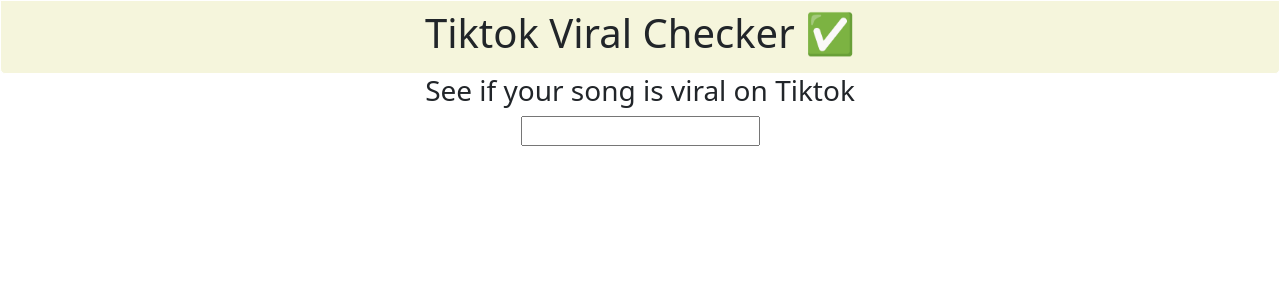
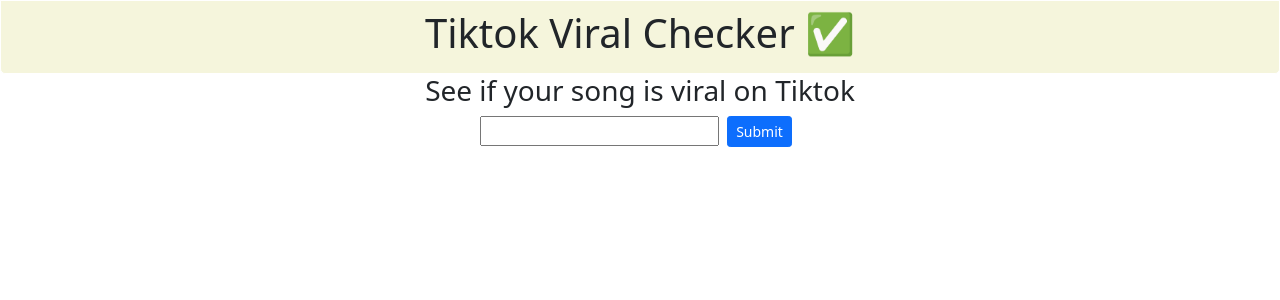
Before and after one commit to thomasl0433/tiktok-viral-checker-ui, a React (Create React App) app: page / in a window 1280 px wide. Shown: the top 300 px of the page. Built offline with nearby package versions, Linux system fonts and the light colour scheme; the HTML template or start-up script is replaced by a standard one.

Commit message:
added submit button

```diff
--- a/src/App.js
+++ b/src/App.js
@@ -135,6 +135,7 @@
                 value={this.state.term}
                 onChange={(e) => this.setState({ term: e.target.value })}
               />
+              <button type="submit" className="btn btn-primary btn-sm mx-2 mb-1">Submit</button>
               {this.state.hasSearched ? (
                 <p>
                   Showing results for <em>{this.state.displayTerm}</em>
```
